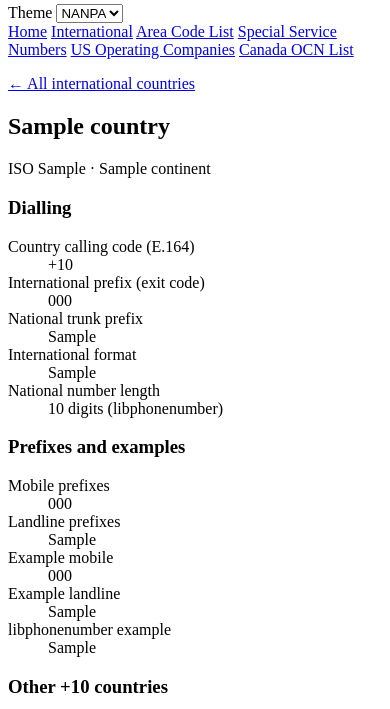
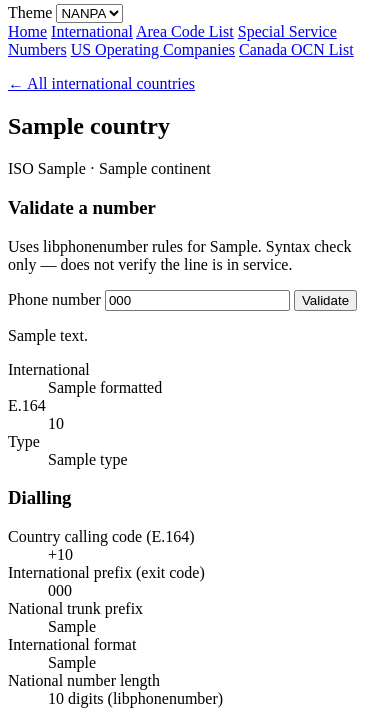
Before and after one commit to ohalloranmike/new_nanpa2, a FastAPI app: template templates/international/country.html in a window 390 px wide. Shown: the part 313-1022 px from the top of the page. Run offline with FastAPI, Linux system fonts and the light colour scheme; the template is opened without the code that fills it: most values are stand-ins (such as "Sample title", 1, 10 or a date in 2020); parts of the project's set-up code (start-up, migrations or seed data) failed here and were passed over.

Commit message:
Move international phone validation to top of country page.
Keep validation results in view after submit by placing the form under the country header and anchoring to #validate.

Co-authored-by: Cursor <cursoragent@cursor.com>

```diff
--- a/static/css/site.css
+++ b/static/css/site.css
@@ -616,6 +616,10 @@ button:hover,
   border-radius: 8px;
 }
 
+#validate {
+  scroll-margin-top: 6rem;
+}
+
 .intl-map-card {
   overflow: hidden;
 }
--- a/templates/base.html
+++ b/templates/base.html
@@ -7,7 +7,7 @@
     <link rel="preconnect" href="https://fonts.googleapis.com">
     <link rel="preconnect" href="https://fonts.gstatic.com" crossorigin>
     <link href="https://fonts.googleapis.com/css2?family=Oswald:wght@400;500;700&display=swap" rel="stylesheet">
-    <link rel="stylesheet" href="{{ url_for('static', filename='css/site.css') }}?v=17">
+    <link rel="stylesheet" href="{{ url_for('static', filename='css/site.css') }}?v=18">
     <script>
         (function () {
             var THEME_STORAGE_KEY = "nanpa2-ui-theme";
--- a/templates/international/country.html
+++ b/templates/international/country.html
@@ -7,6 +7,31 @@
     <p><a href="{{ url_for('international.index') }}">&larr; All international countries</a></p>
     <h2>{{ country.name }}</h2>
     <p class="meta">ISO {{ country.iso2 }} · {{ country.continent or "Region unknown" }}</p>
+</section>
+
+<section class="card" id="validate">
+    <h3>Validate a number</h3>
+    <p class="meta">Uses libphonenumber rules for {{ country.iso2 }}. Syntax check only — does not verify the line is in service.</p>
+    <form method="get" action="{{ url_for('international.country', iso2=country.iso2) }}#validate">
+        <label for="phone">Phone number</label>
+        <input id="phone" type="text" name="phone" value="{{ phone_query }}" placeholder="e.g. {{ country.example_mobile or country.lib_example or '+...' }}">
+        <button type="submit">Validate</button>
+    </form>
+    {% if validation %}
+        <p class="notice {% if validation.valid %}success{% elif validation.possible %}{% else %}error{% endif %}">
+            {{ validation.message }}
+        </p>
+        {% if validation.formatted %}
+            <dl class="kv-grid">
+                <dt>International</dt>
+                <dd>{{ validation.formatted }}</dd>
+                <dt>E.164</dt>
+                <dd>{{ validation.e164 }}</dd>
+                <dt>Type</dt>
+                <dd>{{ validation.type }}</dd>
+            </dl>
+        {% endif %}
+    {% endif %}
 </section>
 
 {% if dialing.nanp_member %}
@@ -117,31 +142,6 @@
 {% endif %}
 
 <section class="card">
-    <h3>Validate a number</h3>
-    <p class="meta">Uses libphonenumber rules for {{ country.iso2 }}. Syntax check only — does not verify the line is in service.</p>
-    <form method="get" action="{{ url_for('international.country', iso2=country.iso2) }}">
-        <label for="phone">Phone number</label>
-        <input id="phone" type="text" name="phone" value="{{ phone_query }}" placeholder="e.g. {{ country.example_mobile or country.lib_example or '+...' }}">
-        <button type="submit">Validate</button>
-    </form>
-    {% if validation %}
-        <p class="notice {% if validation.valid %}success{% elif validation.possible %}{% else %}error{% endif %}">
-            {{ validation.message }}
-        </p>
-        {% if validation.formatted %}
-            <dl class="kv-grid">
-                <dt>International</dt>
-                <dd>{{ validation.formatted }}</dd>
-                <dt>E.164</dt>
-                <dd>{{ validation.e164 }}</dd>
-                <dt>Type</dt>
-                <dd>{{ validation.type }}</dd>
-            </dl>
-        {% endif %}
-    {% endif %}
-</section>
-
-<section class="card">
     <h3>Sources</h3>
     <p class="meta">
         {% for ref in itu_references %}
```
